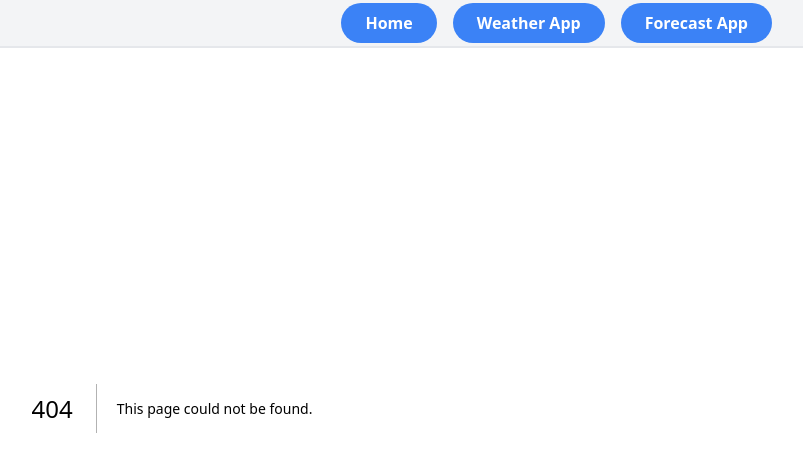
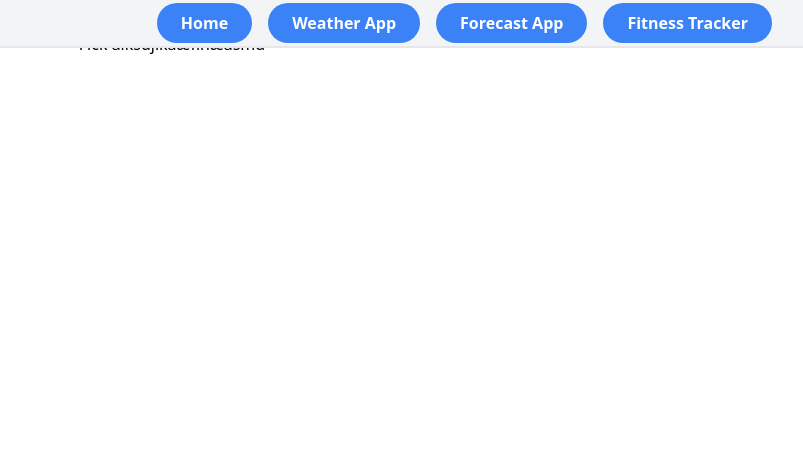
Before and after one commit to AsgerJarkKappel/ReactProject, a Next.js app: page /fitness in a window 1280 px wide. Before the commit this address had no page. Shown: the top 472 px of the page, without its empty margins (468-1271 px from the left). Built offline with nearby package versions, Linux system fonts and the light colour scheme.

Commit message:
ready for fitness app

```diff
--- a/app/components/navigation/pageLinks.ts
+++ b/app/components/navigation/pageLinks.ts
@@ -14,4 +14,9 @@ export const pages = [
     path: "/forecast",
     label: "Forecast App",
   },
+  {
+    rankID: 3,
+    path: "/fitness",
+    label: "Fitness Tracker",
+  },
 ];
--- /dev/null
+++ b/app/fitness/page.tsx
@@ -0,0 +1,11 @@
+import React from "react";
+
+const FitnessApp = () => {
+  return (
+    <div className="text-center p-6">
+      <p className="text-black z-10">Fick alksdjlkaæflnæasmd</p>
+    </div>
+  );
+};
+
+export default FitnessApp;
```
